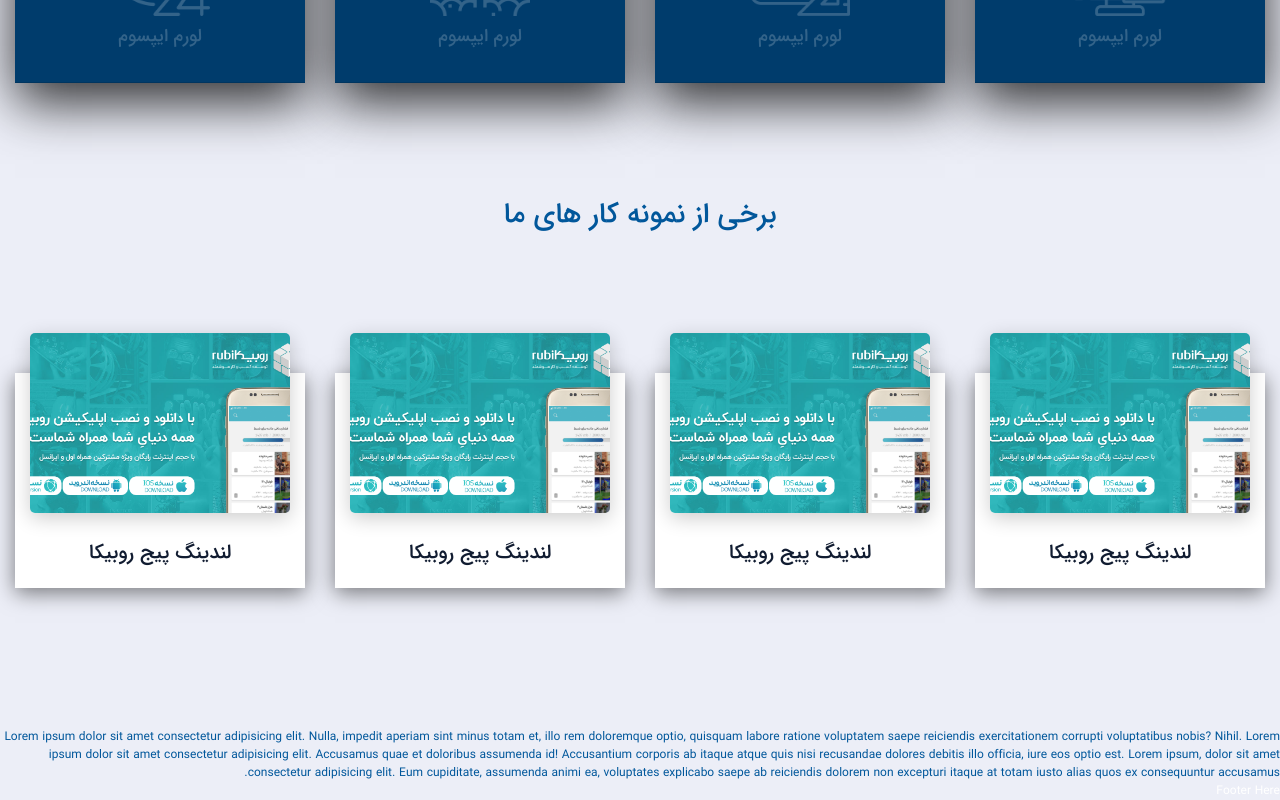
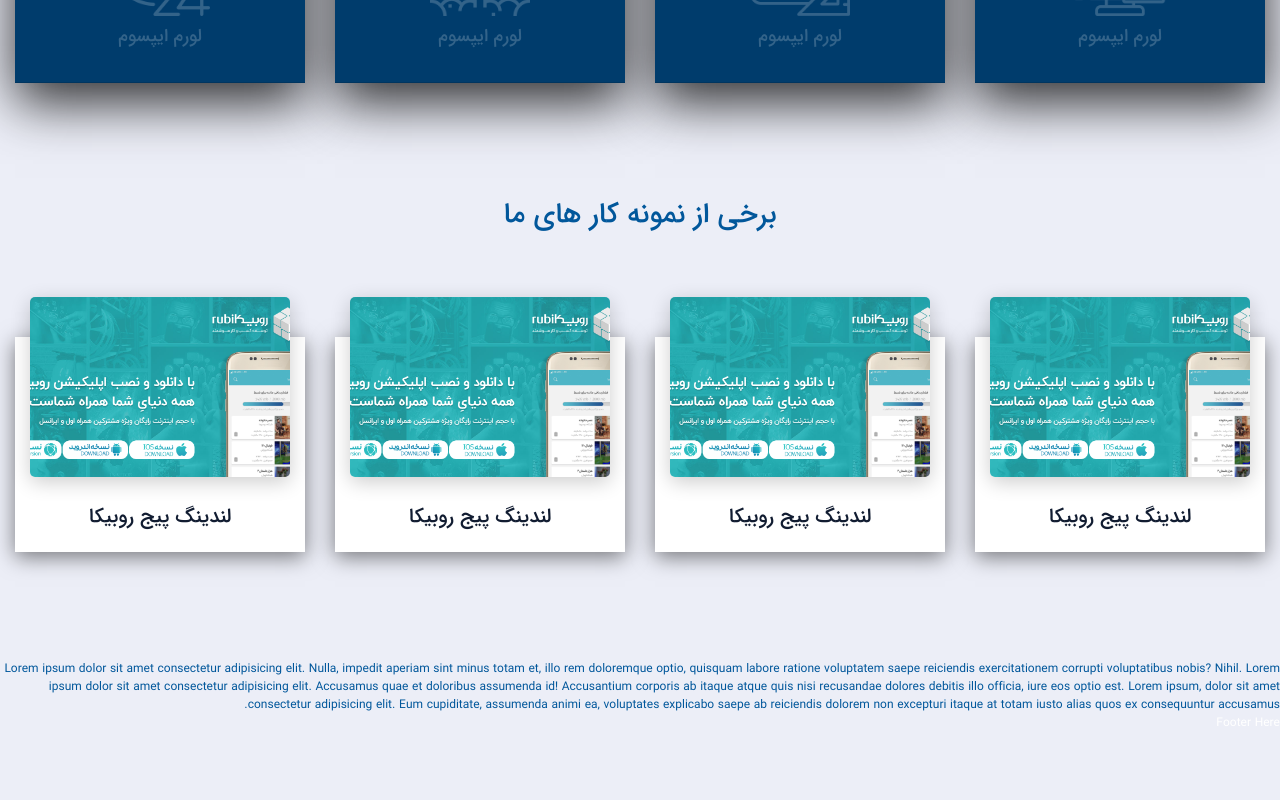
Before and after one commit to KavehKarami/shop-theme-react, a React (Create React App) app: page / in a window 1280 px wide. Shown: the part 713-1513 px from the top of the page. After the commit the page ends 1445 px from the top, so only its background shows below. Built offline with nearby package versions, Linux system fonts and the light colour scheme.

Commit message:
refactor Home Container

```diff
--- a/src/app/containers/Home.jsx
+++ b/src/app/containers/Home.jsx
@@ -1,76 +1,14 @@
 import React from 'react';
+import FeaturesSection from '../components/home/FeaturesSection';
 import HomeIntro from '../components/home/HomeIntro';
-import FeatureCard from '../components/shared/cards/FeatureCard';
-import WorkSampleCard from '../components/shared/cards/WorkSampleCard';
+import WorkSampleSection from '../components/home/WorkSampleSection';
 
 const Home = () => {
-
   return (
     <div className="homeContainer">
       <HomeIntro />
-
-
-      <section className="container-fluid">
-        <h1 className="text-dark text-center card-title">برخی از ویژگی های ما</h1>
-        <div className="row mb-3">
-          <div className="col-12 col-sm-6">
-            <div className="row flex-md-column flex-lg-row">
-              <article className="col-12 col-lg-6 card-box">
-                <FeatureCard title="لورم ایپسوم" imgURL={require('../../assets/img/code.png')} description="لورم ایپسوم متن ساختگی با تولید سادگی نامفهوم از صنعت چاپ، و با استفاده از طراحان گرافیک است، چاپگرها و متون بلکه روزنامه و مجله در ستون و سطرآنچنان که لازم است، و برای شرایط فعلی تکنولوژی مورد نیاز، و کاربردهای متنوع با هدف بهبود ابزارهای کاربردی می باشد، کتابهای زیادی در شصت و سه درصد گذشته حال و آینده، شناخت فراوان جامعه و متخصصان را می طلبد." />
-              </article>
-
-              <article className="col-12 col-lg-6 card-box">
-                <FeatureCard title="لورم ایپسوم" imgURL={require('../../assets/img/design.png')} description="لورم ایپسوم متن ساختگی با تولید سادگی نامفهوم از صنعت چاپ، و با استفاده از طراحان گرافیک است، چاپگرها و متون بلکه روزنامه و مجله در ستون و سطرآنچنان که لازم است، و برای شرایط فعلی تکنولوژی مورد نیاز، و کاربردهای متنوع با هدف بهبود ابزارهای کاربردی می باشد، کتابهای زیادی در شصت و سه درصد گذشته حال و آینده، شناخت فراوان جامعه و متخصصان را می طلبد." />
-              </article>
-
-            </div>
-          </div>
-
-          <div className="col-12 col-sm-6">
-            <div className="row flex-md-column flex-lg-row">
-              <article className="col-12 col-lg-6 card-box">
-                <FeatureCard title="لورم ایپسوم" imgURL={require('../../assets/img/rocket.png')} description="لورم ایپسوم متن ساختگی با تولید سادگی نامفهوم از صنعت چاپ، و با استفاده از طراحان گرافیک است، چاپگرها و متون بلکه روزنامه و مجله در ستون و سطرآنچنان که لازم است، و برای شرایط فعلی تکنولوژی مورد نیاز، و کاربردهای متنوع با هدف بهبود ابزارهای کاربردی می باشد، کتابهای زیادی در شصت و سه درصد گذشته حال و آینده، شناخت فراوان جامعه و متخصصان را می طلبد." />
-              </article>
-
-              <article className="col-12 col-lg-6 card-box">
-                <FeatureCard title="لورم ایپسوم" imgURL={require('../../assets/img/24-hours.png')} description="لورم ایپسوم متن ساختگی با تولید سادگی نامفهوم از صنعت چاپ، و با استفاده از طراحان گرافیک است، چاپگرها و متون بلکه روزنامه و مجله در ستون و سطرآنچنان که لازم است، و برای شرایط فعلی تکنولوژی مورد نیاز، و کاربردهای متنوع با هدف بهبود ابزارهای کاربردی می باشد، کتابهای زیادی در شصت و سه درصد گذشته حال و آینده، شناخت فراوان جامعه و متخصصان را می طلبد." />
-              </article>
-
-            </div>
-          </div>
-        </div>
-      </section>
-
-      <section className="container-fluid">
-        <h1 className="text-dark text-center card-title">برخی از نمونه کار های ما</h1>
-        <div className="row my-5">
-          <div className="col-12 col-sm-6">
-            <div className="row flex-md-column flex-lg-row">
-              <article className="col-12 col-lg-6 card-box">
-                <WorkSampleCard titr="لندینگ پیج روبیکا" title="لورم ایپسوم" imgURL={require('../../assets/img/rubika.png')} description="لورم ایپسوم متن ساختگی با تولید سادگی نامفهوم از صنعت چاپ، و با استفاده از طراحان گرافیک است، چاپگرها و متون بلکه روزنامه و مجله در ستون و سطرآنچنان که لازم است." />
-              </article>
-
-              <article className="col-12 col-lg-6 card-box">
-                <WorkSampleCard titr="لندینگ پیج روبیکا" title="لورم ایپسوم" imgURL={require('../../assets/img/rubika.png')} description="لورم ایپسوم متن ساختگی با تولید سادگی نامفهوم از صنعت چاپ، و با استفاده از طراحان گرافیک است، چاپگرها و متون بلکه روزنامه و مجله در ستون و سطرآنچنان که لازم است." />
-              </article>
-
-            </div>
-          </div>
-
-          <div className="col-12 col-sm-6">
-            <div className="row flex-md-column flex-lg-row">
-              <article className="col-12 col-lg-6 card-box">
-                <WorkSampleCard titr="لندینگ پیج روبیکا" title="لورم ایپسوم" imgURL={require('../../assets/img/rubika.png')} description="لورم ایپسوم متن ساختگی با تولید سادگی نامفهوم از صنعت چاپ، و با استفاده از طراحان گرافیک است، چاپگرها و متون بلکه روزنامه و مجله در ستون و سطرآنچنان که لازم است." />
-              </article>
-
-              <article className="col-12 col-lg-6 card-box">
-                <WorkSampleCard titr="لندینگ پیج روبیکا" title="لورم ایپسوم" imgURL={require('../../assets/img/rubika.png')} description="لورم ایپسوم متن ساختگی با تولید سادگی نامفهوم از صنعت چاپ، و با استفاده از طراحان گرافیک است، چاپگرها و متون بلکه روزنامه و مجله در ستون و سطرآنچنان که لازم است." />
-              </article>
-
-            </div>
-          </div>
-        </div>
-      </section>
+      <FeaturesSection />
+      <WorkSampleSection />
 
       <div className="text-dark">
         Lorem ipsum dolor sit amet consectetur adipisicing elit. Nulla, impedit aperiam sint minus totam et, illo rem doloremque optio, quisquam labore ratione voluptatem saepe reiciendis exercitationem corrupti voluptatibus nobis? Nihil.
```
